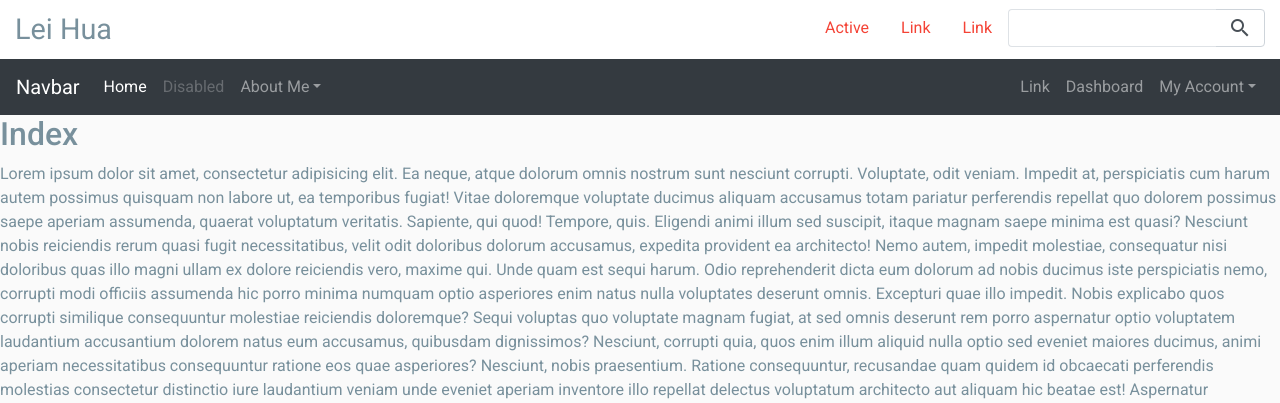
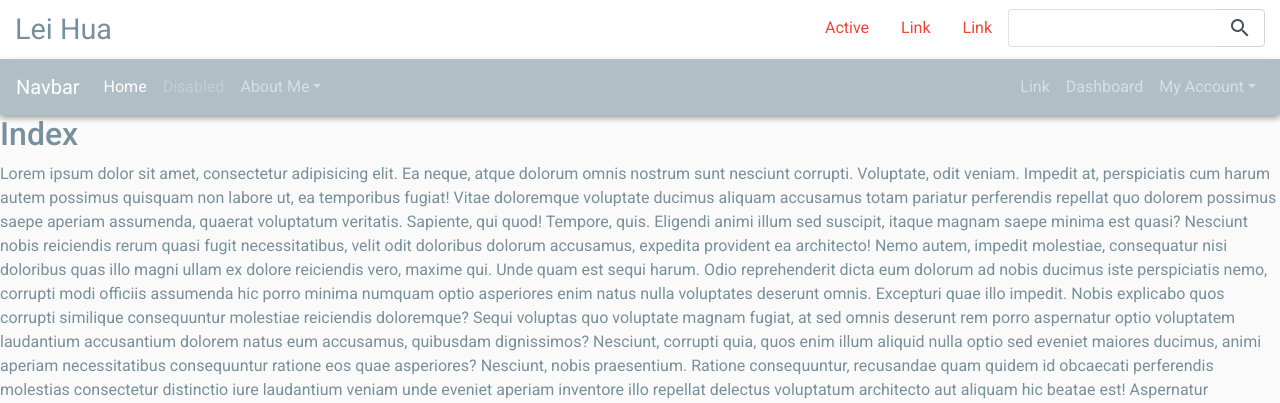
Before and after one commit to leihuagh/My-Django-Site, a Django app: page / in a window 1280 px wide. Shown: the top 403 px of the page. Run offline with Django 3.2, Linux system fonts and the light colour scheme; some libraries are stand-ins or nearby versions.

Commit message:
color navbar

```diff
--- a/assets/css/site.css
+++ b/assets/css/site.css
@@ -2536,4 +2536,9 @@ body {
 .header a:hover {
   text-decoration: underline;
 }
+
+.navbar {
+  -webkit-box-shadow: 0 3px 6px rgba(0, 0, 0, 0.16), 0 3px 6px rgba(0, 0, 0, 0.23);
+          box-shadow: 0 3px 6px rgba(0, 0, 0, 0.16), 0 3px 6px rgba(0, 0, 0, 0.23);
+}
 /*# sourceMappingURL=site.css.map */
--- a/assets/scss/core/front/_navbar.scss
+++ b/assets/scss/core/front/_navbar.scss
@@ -11,3 +11,7 @@
         }
     }
 }
+
+.navbar {
+    @include box-shadow(2);
+}
--- a/static/css/site.css
+++ b/static/css/site.css
@@ -2536,4 +2536,9 @@ body {
 .header a:hover {
   text-decoration: underline;
 }
+
+.navbar {
+  -webkit-box-shadow: 0 3px 6px rgba(0, 0, 0, 0.16), 0 3px 6px rgba(0, 0, 0, 0.23);
+          box-shadow: 0 3px 6px rgba(0, 0, 0, 0.16), 0 3px 6px rgba(0, 0, 0, 0.23);
+}
 /*# sourceMappingURL=site.css.map */
--- a/templates/base/navbar.html
+++ b/templates/base/navbar.html
@@ -37,7 +37,7 @@
     </div>
     <!--container-->
 </div>
-<nav class="navbar navbar-expand-md navbar-dark sticky-top bg-dark">
+<nav class="navbar navbar-expand-md navbar-dark sticky-top bg-color-blue-grey-200">
     <a class="navbar-brand" href="#">Navbar</a>
     <button class="navbar-toggler" type="button" data-toggle="collapse" data-target="#navbarsExampleDefault"
         aria-controls="navbarsExampleDefault" aria-expanded="false" aria-label="Toggle navigation">
```
Also changed, not shown: 2 other files.
